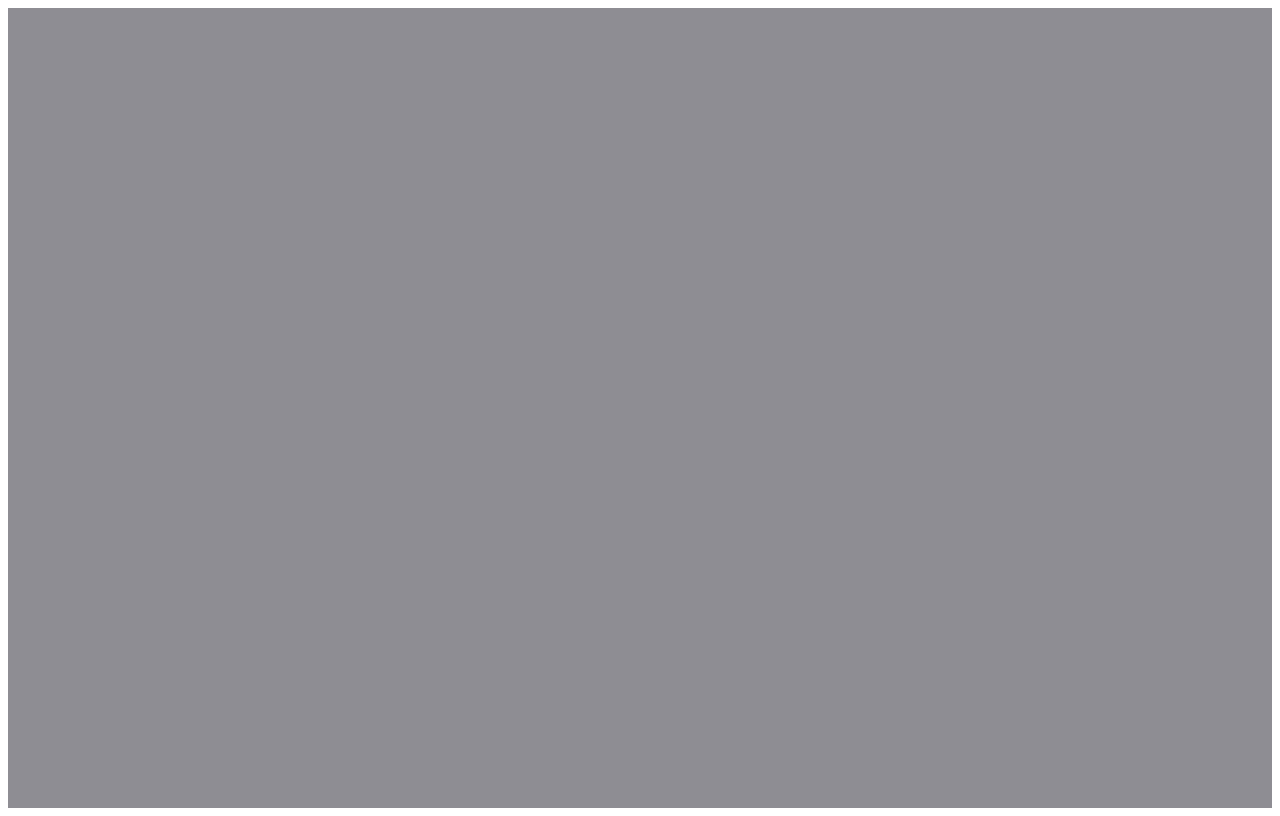
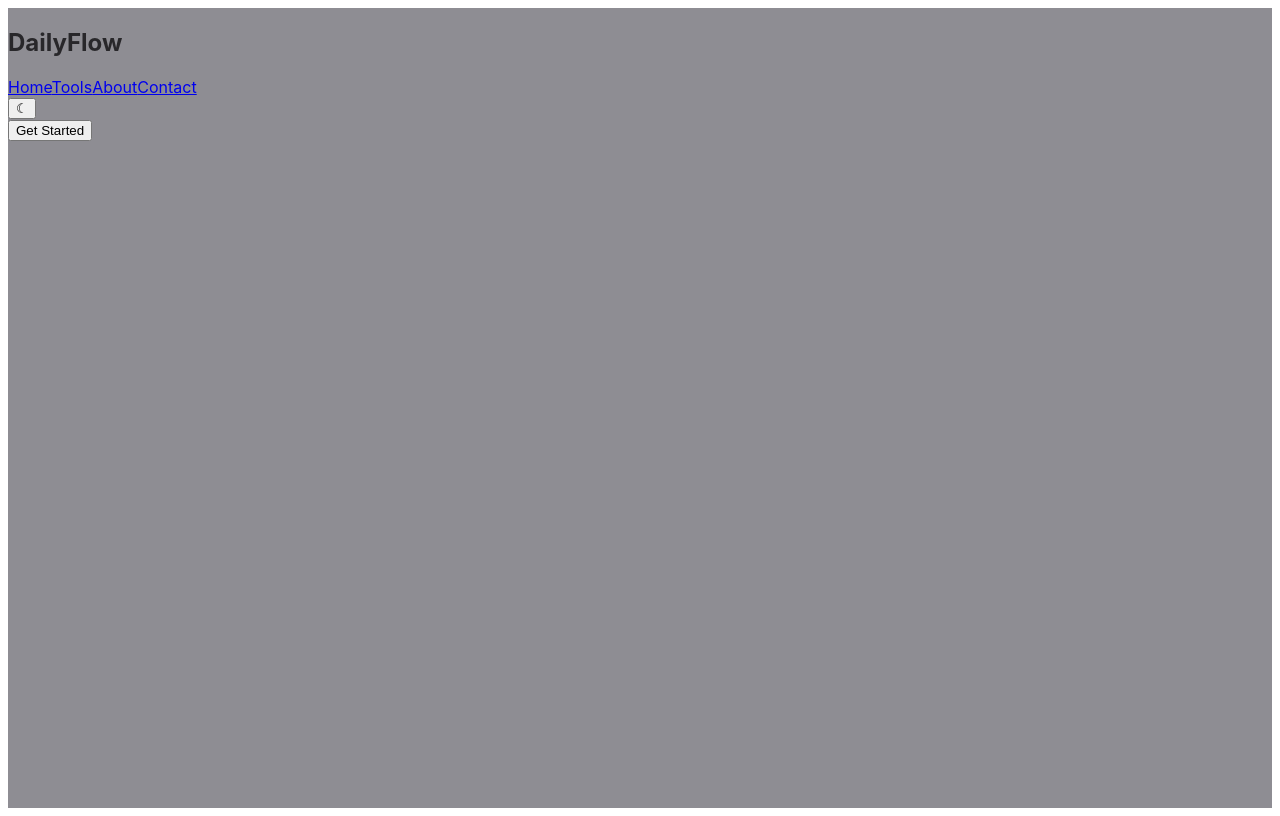
Before and after one commit to Divasdev/Let-S-React, a React (Vite) app in the folder Daily-flow/: page / in a window 1280 px wide. Built offline with nearby package versions, Linux system fonts and the light colour scheme.

Commit message:
made the navbar and applayout

```diff
--- a/Daily-flow/src/components/layout/AppLayout.jsx
+++ b/Daily-flow/src/components/layout/AppLayout.jsx
@@ -1,11 +1,12 @@
 import './AppLayout.css';
-
+import {  Navbar } from './Navbar';
 export function AppLayout(){
 
 
    return(
       <>
          <section className="app-layout">
+            <Navbar />
 
 
          </section>
--- a/Daily-flow/src/components/layout/Navbar.jsx
+++ b/Daily-flow/src/components/layout/Navbar.jsx
@@ -0,0 +1,59 @@
+import './Navbar.css';
+
+export function AppLogo(){
+   return(
+      <div className='navbar-logo'>
+         <h2 className='navbar-brand'>
+            DailyFlow
+         </h2>
+      </div>
+   )
+}
+
+const links = [
+  "Home",
+  "Tools",
+  "About",
+  "Contact"
+];
+export function Nav(){
+   return (
+      <nav className='navbar-nav'>
+         {links.map((link) => (
+            <span key={link}>
+               <a href="#">{link}</a>
+            </span>
+         ))}
+      </nav>
+   )
+}
+
+export function Toggle(){
+   return (
+      <div className='navbar_actions'>
+         <div className='navbar_theme-toggle'>
+            <button className='navbar_theme-button'>
+               ☾
+            </button>
+         </div>
+
+         <div className='navbar_cta'>
+            <button className='navbar_cta-button'>
+               Get Started
+            </button>
+         </div>
+      </div>
+   )
+}
+
+
+
+export function Navbar(){
+   return(
+      <header className='navbar'>
+         <AppLogo />
+         <Nav />
+         <Toggle />
+      </header>
+   )
+}
```
